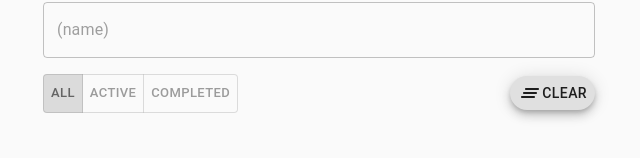
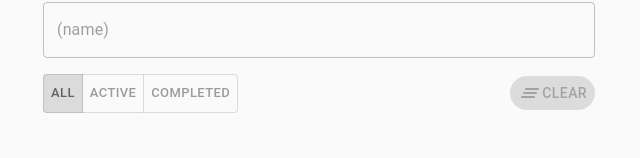
Before and after one commit to beamthsa/todo, a React (Create React App) app: page / in a window 1280 px wide. Shown: the part 200-358 px from the top of the page, without its empty margins (321-961 px from the left). Built offline with nearby package versions, Linux system fonts and the light colour scheme.

Commit message:
fix: disable clear button when data is empty

```diff
--- a/src/Todo.tsx
+++ b/src/Todo.tsx
@@ -91,6 +91,7 @@ function Todo() {
           variant="extended"
           size="small"
           color="default"
+          disabled={data.length === 0}
           onClick={resetTodo}>
           <ClearAllRoundedIcon />
           Clear
```
